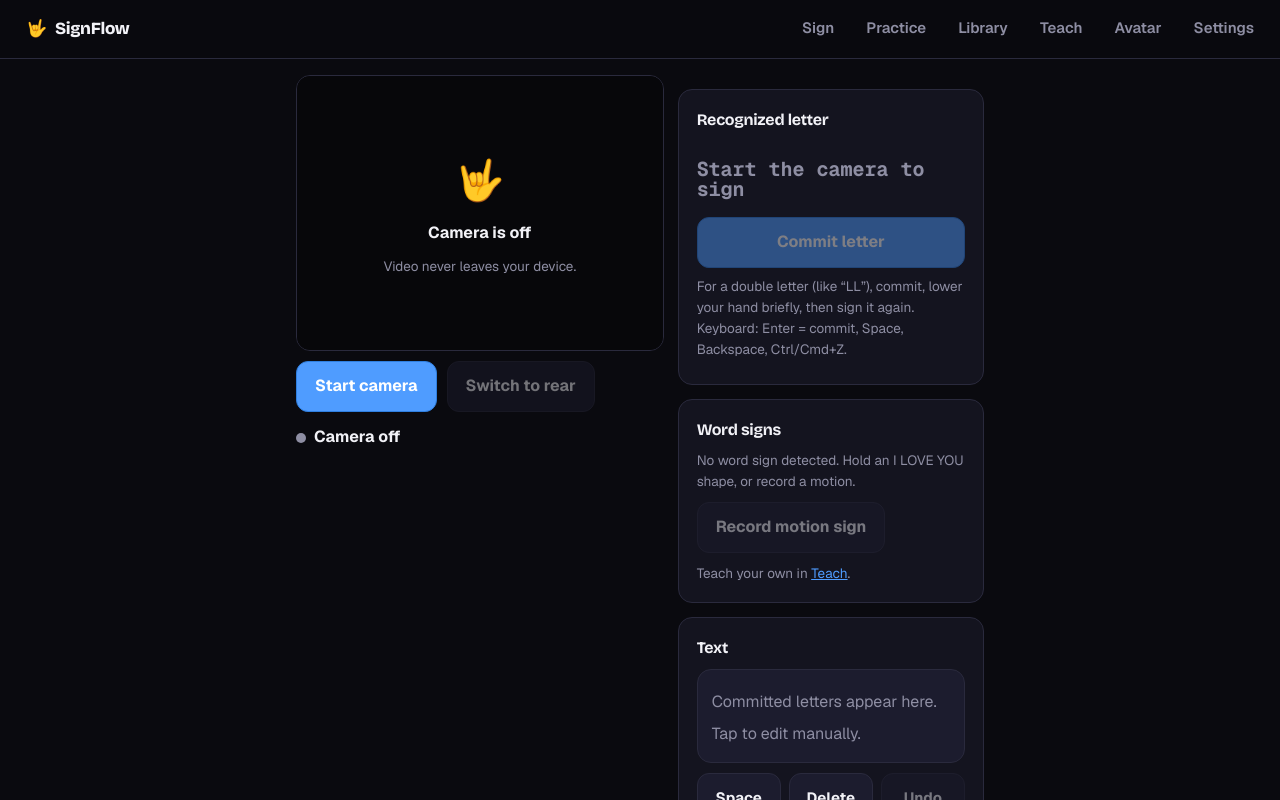
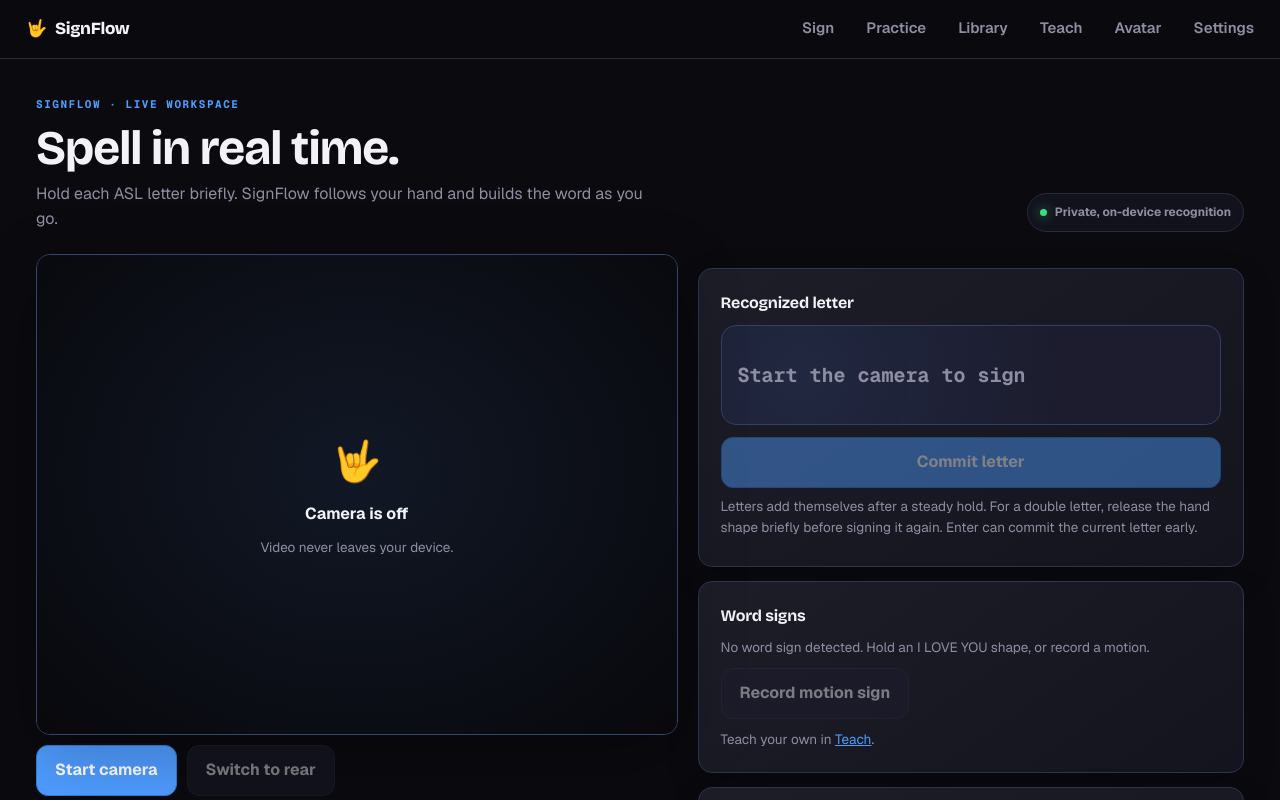
Before and after one commit to jiracipika/signflow, a Next.js app: page /live in a window 1280 px wide. Shown: the top 800 px of the page. Built offline with nearby package versions, Linux system fonts and the light colour scheme.

Commit message:
Improve SignFlow live fingerspelling experience

```diff
--- a/app/globals.css
+++ b/app/globals.css
@@ -65,6 +65,13 @@
   max-width: 720px;
   margin: 0 auto;
   padding: 16px 16px calc(32px + var(--safe-bottom));
+}
+
+/* The camera workbench needs room to breathe on desktop while the rest of the
+   app stays focused and readable at the narrower 720px measure. */
+.container:has(.live-workspace) {
+  max-width: 1240px;
+  padding-top: 28px;
 }
 
 /* ---------- nav ---------- */
@@ -203,9 +210,49 @@
 }
 @media (min-width: 900px) {
   .live-layout {
-    grid-template-columns: minmax(0, 1.2fr) minmax(0, 1fr);
+    grid-template-columns: minmax(0, 1.08fr) minmax(360px, 0.92fr);
     align-items: start;
+    gap: 20px;
   }
+}
+
+.live-workspace { --workspace-glow: color-mix(in srgb, var(--accent) 9%, transparent); }
+.workspace-heading {
+  display: flex;
+  align-items: flex-end;
+  justify-content: space-between;
+  gap: 20px;
+  margin: 4px 0 22px;
+}
+.workspace-heading h1 {
+  font-size: clamp(2rem, 4vw, 3rem);
+  line-height: 1.02;
+  margin: 8px 0 9px;
+}
+.workspace-heading p { margin: 0; color: var(--muted); max-width: 58ch; }
+.eyebrow {
+  color: var(--accent);
+  font: 700 11px/1 var(--font-mono);
+  letter-spacing: .14em;
+}
+.privacy-pill {
+  display: inline-flex;
+  flex: none;
+  align-items: center;
+  gap: 8px;
+  padding: 9px 12px;
+  border: 1px solid var(--border);
+  border-radius: 999px;
+  color: var(--muted);
+  background: color-mix(in srgb, var(--card) 88%, transparent);
+  font-size: 12px;
+  font-weight: 650;
+}
+.privacy-pill > span { width: 7px; height: 7px; border-radius: 50%; background: var(--ok); box-shadow: 0 0 12px color-mix(in srgb, var(--ok) 70%, transparent); }
+.privacy-pill.is-live { color: var(--text); border-color: color-mix(in srgb, var(--ok) 28%, var(--border)); }
+@media (max-width: 620px) {
+  .workspace-heading { align-items: flex-start; flex-direction: column; margin-bottom: 16px; }
+  .privacy-pill { margin-top: -4px; }
 }
 
 .camera-wrap {
@@ -214,7 +261,8 @@
   border-radius: var(--radius);
   overflow: hidden;
   aspect-ratio: 4 / 3;
-  border: 1px solid var(--border);
+  border: 1px solid color-mix(in srgb, var(--accent) 24%, var(--border));
+  box-shadow: 0 22px 70px rgba(0, 0, 0, .24), inset 0 0 0 1px rgba(255,255,255,.025);
 }
 .camera-wrap video {
   width: 100%;
@@ -238,9 +286,41 @@
   align-items: center;
   justify-content: center;
   gap: 10px;
-  background: rgba(10, 10, 15, 0.72);
+  background: radial-gradient(ellipse at 50% 45%, rgba(25, 35, 55, .68), rgba(10, 10, 15, .82));
   text-align: center;
   padding: 20px;
+}
+.live-workspace .card {
+  background: linear-gradient(145deg, color-mix(in srgb, var(--card) 96%, white 4%), var(--card));
+  border-color: color-mix(in srgb, var(--accent) 10%, var(--border));
+  box-shadow: 0 12px 34px rgba(0, 0, 0, .13);
+  padding: clamp(16px, 2vw, 22px);
+}
+.live-workspace .card h2 { letter-spacing: -.015em; }
+.live-workspace .tentative-letter {
+  min-height: 100px;
+  padding: 12px 16px;
+  margin: 10px 0 12px;
+  border-radius: 15px;
+  border: 1px solid color-mix(in srgb, var(--accent) 21%, var(--border));
+  background: radial-gradient(circle at 16% 50%, var(--workspace-glow), transparent 62%), var(--card2);
+}
+.live-workspace .tentative-letter > span:first-child:not(.muted) {
+  color: #fff;
+  text-shadow: 0 0 28px color-mix(in srgb, var(--accent) 54%, transparent);
+  animation: letter-arrive 220ms var(--ease-out);
+}
+@keyframes letter-arrive { from { opacity: .35; transform: translateY(5px) scale(.94); } to { opacity: 1; transform: none; } }
+.live-workspace .transcript-box {
+  min-height: 116px;
+  background: #101019;
+  border-color: color-mix(in srgb, var(--accent) 18%, var(--border));
+  font-size: clamp(22px, 2.4vw, 30px);
+  letter-spacing: .025em;
+}
+.live-workspace .control-grid .btn { min-height: 46px; }
+@media (prefers-reduced-motion: reduce) {
+  .live-workspace .tentative-letter > span:first-child:not(.muted) { animation: none; }
 }
 .camera-overlay .perm-icon { font-size: 40px; }
 
--- a/app/live/page.tsx
+++ b/app/live/page.tsx
@@ -33,6 +33,7 @@
   const recordingMotionRef = useRef(false);
   const motionBufRef = useRef<Landmark[][]>([]);
   const [hasSigns, setHasSigns] = useState(false);
+  const lastUiFrameAtRef = useRef(0);
 
   const top3Ref = useRef<[string, number][]>([]);
   const [top3, setTop3] = useState<[string, number][]>([]);
@@ -85,7 +86,6 @@
 
   const onFrame = useCallback(
     (frame: import("@/lib/types").HandFrame | null) => {
-      setLandmarks(frame ? frame.landmarks : null);
       const d = decoderRef.current;
       if (!d || !modelReady) return;
       const pred = frame ? predictLandmarks(frame.landmarks) : null;
@@ -115,13 +115,27 @@
           pending.reduce((acc, ch) => acc.apply({ type: "letter", letter: ch }), t)
         );
       }
-      setDecoderState((prev) => ({
-        ...prev,
-        tentative: state.tentative,
-        tentativeConfidence: state.tentativeConfidence,
-        tracking: state.tracking,
-      }));
-      setTop3([...top3Ref.current]);
+      // Keep landmark inference at camera cadence, but render the React UI at
+      // 10 fps. The old per-camera-frame state updates forced the whole live
+      // workspace to reconcile 30 times a second on mobile.
+      const now = performance.now();
+      if (now - lastUiFrameAtRef.current >= 100) {
+        lastUiFrameAtRef.current = now;
+        setLandmarks(frame ? frame.landmarks : null);
+        setDecoderState((prev) => {
+          if (
+            prev.tentative === state.tentative &&
+            prev.tentativeConfidence === state.tentativeConfidence &&
+            prev.tracking === state.tracking
+          ) return prev;
+          return {
+            tentative: state.tentative,
+            tentativeConfidence: state.tentativeConfidence,
+            tracking: state.tracking,
+          };
+        });
+        setTop3([...top3Ref.current]);
+      }
     },
     [modelReady]
   );
@@ -224,7 +238,18 @@
     : "Tracking lost — show your hand";
 
   return (
-    <div className="live-layout">
+    <div className="live-workspace">
+      <header className="workspace-heading">
+        <div>
+          <span className="eyebrow">SIGNFLOW · LIVE WORKSPACE</span>
+          <h1>Spell in real time.</h1>
+          <p>Hold each ASL letter briefly. SignFlow follows your hand and builds the word as you go.</p>
+        </div>
+        <span className={`privacy-pill ${running ? "is-live" : ""}`}>
+          <span /> {running ? "Camera stays on this device" : "Private, on-device recognition"}
+        </span>
+      </header>
+      <div className="live-layout">
       {/* left: camera + status */}
       <section aria-label="Camera">
         <div className="camera-wrap">
@@ -233,10 +258,13 @@
             playsInline
             muted
             autoPlay
-            className={running && facing === "user" ? "mirrored" : ""}
+            className={running && facing === "user" && settings.mirrorPreview ? "mirrored" : ""}
           />
           {running && settings.showLandmarks && (
-            <LandmarkOverlay landmarks={landmarks} mirrored={facing === "user"} />
+            <LandmarkOverlay
+              landmarks={landmarks}
+              mirrored={facing === "user" && settings.mirrorPreview}
+            />
           )}
           {!running && (
             <div className="camera-overlay" role="status">
@@ -371,8 +399,8 @@
             </div>
           )}
           <p className="small muted" style={{ marginTop: 8 }}>
-            For a double letter (like &ldquo;LL&rdquo;), commit, lower your hand briefly,
-            then sign it again. Keyboard: Enter = commit, Space, Backspace, Ctrl/Cmd+Z.
+            Letters add themselves after a steady hold. For a double letter, release the
+            hand shape briefly before signing it again. Enter can commit the current letter early.
           </p>
         </div>
 
@@ -502,6 +530,7 @@
           </p>
         </div>
       </section>
+      </div>
     </div>
   );
 }
--- a/app/settings/page.tsx
+++ b/app/settings/page.tsx
@@ -94,8 +94,8 @@
           <div>
             <strong>Automatic commit</strong>
             <div className="desc">
-              Commit a letter automatically after holding it still. Off by default —
-              manual commit is more reliable.
+              Commit a letter automatically after a short steady hold. Turn this
+              off to review and commit every letter yourself.
             </div>
           </div>
           <label className="switch">
--- a/app/teach/page.tsx
+++ b/app/teach/page.tsx
@@ -161,7 +161,9 @@
         <section>
           <div className="camera-wrap">
             <video ref={videoRef} playsInline muted autoPlay className={running ? "mirrored" : ""} />
-            {running && <LandmarkOverlay landmarks={landmarks} mirrored />}
+            {running && (
+              <LandmarkOverlay landmarks={landmarks} mirrored />
+            )}
             {!running && (
               <div className="camera-overlay">
                 <div className="perm-icon" aria-hidden="true">🤟</div>
--- a/lib/camera.ts
+++ b/lib/camera.ts
@@ -37,6 +37,8 @@
   const lastTsRef = useRef<number>(-1);
   const nextAllowedRef = useRef<number>(0);
   const [fps, setFps] = useState(0);
+  const fpsCountRef = useRef(0);
+  const fpsStartedAtRef = useRef(0);
   const targetFps = opts?.fps ?? 30;
 
   const stop = useCallback(() => {
@@ -45,6 +47,8 @@
     streamRef.current = null;
     if (videoRef.current) videoRef.current.srcObject = null;
     lastTsRef.current = -1;
+    fpsCountRef.current = 0;
+    fpsStartedAtRef.current = 0;
     setStatus("idle");
     setFps(0);
   }, []);
@@ -73,6 +77,12 @@
       }
       nextAllowedRef.current = now + 1000 / targetFpsRef.current - 2;
       const res = lmk.detectForVideo(v, now);
+      fpsCountRef.current++;
+      if (now - fpsStartedAtRef.current >= 1000) {
+        setFps(Math.round((fpsCountRef.current * 1000) / (now - fpsStartedAtRef.current)));
+        fpsCountRef.current = 0;
+        fpsStartedAtRef.current = now;
+      }
       if (res.landmarks && res.landmarks.length > 0) {
         const handedness = res.handednesses?.[0]?.[0]?.categoryName;
         onFrameRef.current({
@@ -98,23 +108,30 @@
       setStatus("requesting");
       setError(null);
       try {
+        fpsCountRef.current = 0;
+        fpsStartedAtRef.current = performance.now();
+        nextAllowedRef.current = 0;
         // load model once
         if (!landmarkerRef.current) {
           setStatus("model-loading");
           const fileset = await FilesetResolver.forVisionTasks(
             "/mediapipe/wasm"
           );
-          landmarkerRef.current = await HandLandmarker.createFromOptions(
-            fileset,
-            {
-              baseOptions: {
-                modelAssetPath: "/mediapipe/hand_landmarker.task",
-                delegate: "GPU",
-              },
-              runningMode: "VIDEO",
-              numHands: 1,
-            }
-          );
+          const options = {
+            baseOptions: { modelAssetPath: "/mediapipe/hand_landmarker.task" },
+            runningMode: "VIDEO" as const,
+            numHands: 1,
+          };
+          try {
+            landmarkerRef.current = await HandLandmarker.createFromOptions(
+              fileset,
+              { ...options, baseOptions: { ...options.baseOptions, delegate: "GPU" } }
+            );
+          } catch {
+            // Some browsers expose WebGL but cannot create this task's GPU
+            // delegate. CPU inference is slower, but still keeps tracking usable.
+            landmarkerRef.current = await HandLandmarker.createFromOptions(fileset, options);
+          }
         }
         const stream = await navigator.mediaDevices.getUserMedia({
           video: {
@@ -134,11 +151,13 @@
       } catch (e) {
         const msg = e instanceof Error ? e.message : String(e);
         const name = (e as { name?: string })?.name;
+        stop();
         if (msg.toLowerCase().includes("permission") || name === "NotAllowedError")
           setStatus("denied");
-        else setError(msg);
-        setStatus((s) => (s === "denied" ? s : "error"));
-        stop();
+        else {
+          setError(msg);
+          setStatus("error");
+        }
       }
     },
     [loop, stop]
--- a/lib/types.ts
+++ b/lib/types.ts
@@ -18,13 +18,13 @@
 // ---------------- temporal decoder ----------------
 
 export type DecoderConfig = {
-  /** frames of stable prediction before a letter becomes "settled" (default 6) */
+  /** frames of stable prediction before a letter becomes "settled" (default 4) */
   stabilityFrames: number;
   /** min softmax confidence to consider a prediction valid (default 0.5) */
   minConfidence: number;
-  /** if enabled, settled letters auto-commit after holdFrames (default off) */
+  /** if enabled, settled letters auto-commit after holdFrames (default on) */
   autoCommit: boolean;
-  /** frames of stillness before auto-commit fires (default 24) */
+  /** frames of stillness before auto-commit fires (default 8) */
   autoCommitFrames: number;
 };
 
```
Also changed, not shown: app/practice/page.tsx (+5 -2 lines), components/LandmarkOverlay.tsx (+21 -5 lines), lib/decoder.ts (+4 -4 lines), lib/settings.ts (+5 -3 lines), 2 other files (tests, documents, lock files or other folders).
